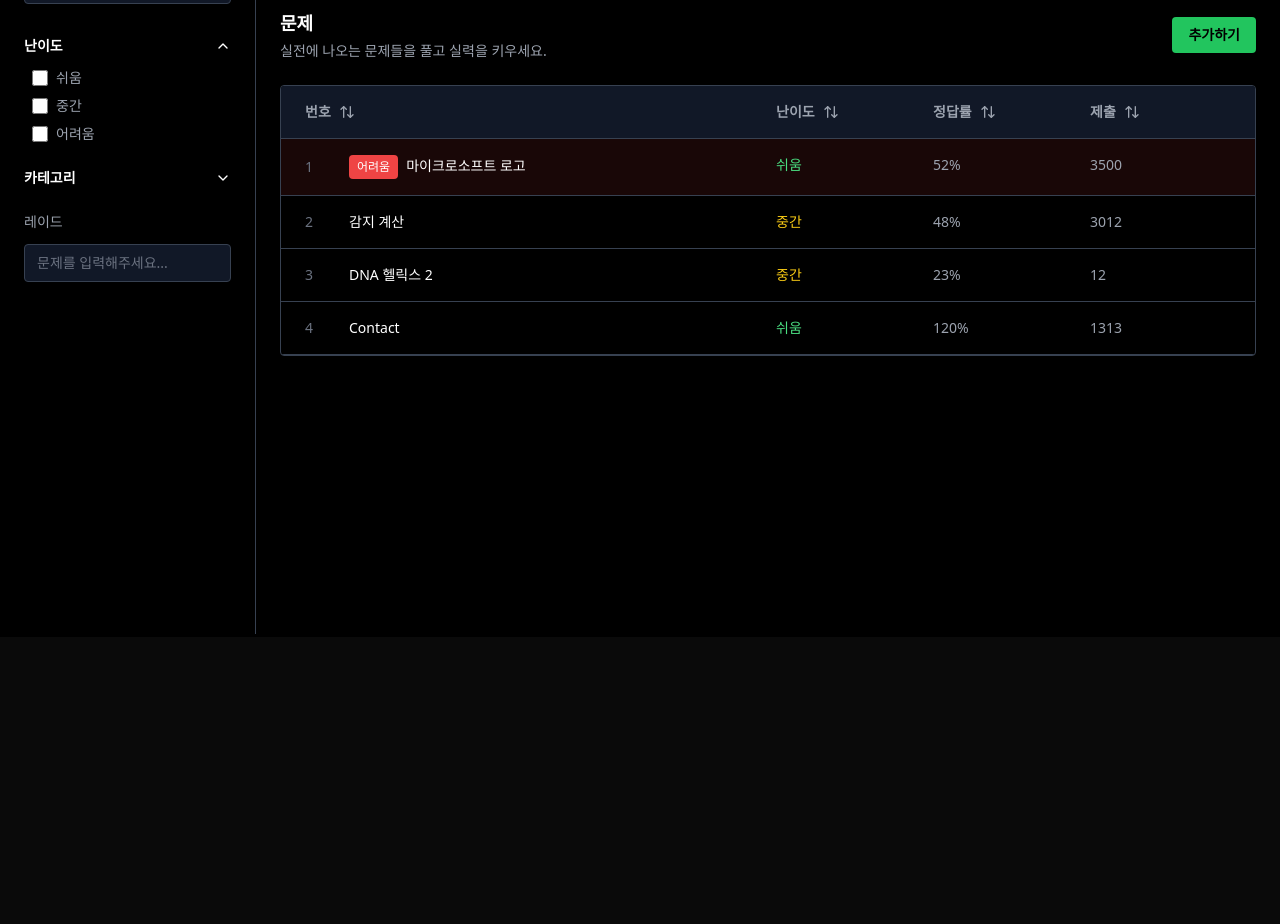
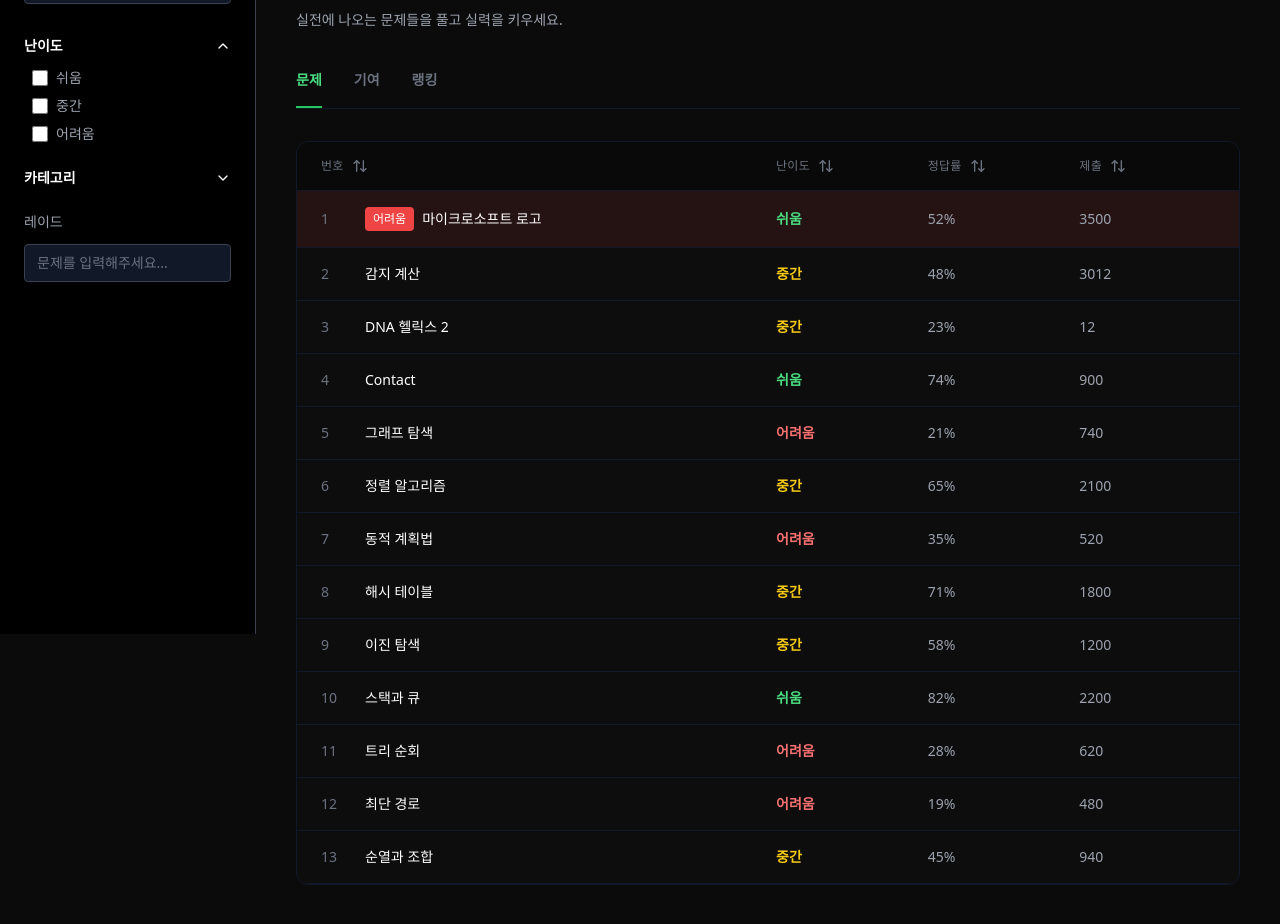
Before and after one commit to Daeduck-Algorithm-Platform/FE, a Next.js app: page / in a window 1280 px wide. Shown: the part 240-1164 px from the top of the page. Before the commit the page ends 877 px from the top, so only its background shows below. Built offline with nearby package versions, Linux system fonts and the light colour scheme.

Commit message:
문제 목록 페이지

```diff
--- a/src/components/ProblemsMainContent.tsx
+++ b/src/components/ProblemsMainContent.tsx
@@ -1,8 +1,17 @@
 "use client";
 
 import Link from "next/link";
-import { ArrowUpDown, Shield } from "lucide-react";
+import { ArrowUpDown } from "lucide-react";
+import { useMemo, useState } from "react";
 import FilterSidebar from "./FilterSidebar";
+
+type FilterState = {
+  keyword: string;
+  difficultyMin: string;
+  difficultyMax: string;
+  status: string;
+  record: string;
+};
 
 interface Problem {
   id: string;
@@ -13,7 +22,11 @@ interface Problem {
   submissionCount: number;
   likes: number;
   solveCount: number;
+  status: "해결" | "미해결" | "실패";
+  record: string;
 }
+
+const solverNames = ["정승우", "강은찬", "조성현", "유재민"] as const;
 
 const problems: Problem[] = [
   {
@@ -25,6 +38,8 @@ const problems: Problem[] = [
     submissionCount: 3500,
     likes: 10,
     solveCount: 3000,
+    status: "해결",
+    record: solverNames[0],
   },
   {
     id: "2",
@@ -35,6 +50,8 @@ const problems: Problem[] = [
     submissionCount: 3012,
     likes: 130,
     solveCount: 700,
+    status: "미해결",
+    record: solverNames[1],
   },
   {
     id: "3",
@@ -45,16 +62,128 @@ const problems: Problem[] = [
     submissionCount: 12,
     likes: 1,
     solveCount: 23,
+    status: "실패",
+    record: solverNames[2],
   },
   {
     id: "4",
     number: 4,
     title: "Contact",
     difficulty: "쉬움",
-    acceptanceRate: 120,
-    submissionCount: 1313,
-    likes: 1012,
+    acceptanceRate: 74,
+    submissionCount: 900,
+    likes: 42,
     solveCount: 120,
+    status: "해결",
+    record: solverNames[3],
+  },
+  {
+    id: "5",
+    number: 5,
+    title: "그래프 탐색",
+    difficulty: "어려움",
+    acceptanceRate: 21,
+    submissionCount: 740,
+    likes: 18,
+    solveCount: 85,
+    status: "미해결",
+    record: solverNames[0],
+  },
+  {
+    id: "6",
+    number: 6,
+    title: "정렬 알고리즘",
+    difficulty: "중간",
+    acceptanceRate: 65,
+    submissionCount: 2100,
+    likes: 75,
+    solveCount: 1500,
+    status: "해결",
+    record: solverNames[1],
+  },
+  {
+    id: "7",
+    number: 7,
+    title: "동적 계획법",
+    difficulty: "어려움",
+    acceptanceRate: 35,
+    submissionCount: 520,
+    likes: 22,
+    solveCount: 210,
+    status: "해결",
+    record: solverNames[0],
+  },
+  {
+    id: "8",
+    number: 8,
+    title: "해시 테이블",
+    difficulty: "중간",
+    acceptanceRate: 71,
+    submissionCount: 1800,
+    likes: 88,
+    solveCount: 1400,
+    status: "해결",
+    record: solverNames[1],
+  },
+  {
+    id: "9",
+    number: 9,
+    title: "이진 탐색",
+    difficulty: "중간",
+    acceptanceRate: 58,
+    submissionCount: 1200,
+    likes: 45,
+    solveCount: 800,
+    status: "해결",
+    record: solverNames[2],
+  },
+  {
+    id: "10",
+    number: 10,
+    title: "스택과 큐",
+    difficulty: "쉬움",
+    acceptanceRate: 82,
+    submissionCount: 2200,
+    likes: 120,
+    solveCount: 2100,
+    status: "해결",
+    record: solverNames[1],
+  },
+  {
+    id: "11",
+    number: 11,
+    title: "트리 순회",
+    difficulty: "어려움",
+    acceptanceRate: 28,
+    submissionCount: 620,
+    likes: 15,
+    solveCount: 180,
+    status: "해결",
+    record: solverNames[1],
+  },
+  {
+    id: "12",
+    number: 12,
+    title: "최단 경로",
+    difficulty: "어려움",
+    acceptanceRate: 19,
+    submissionCount: 480,
+    likes: 8,
+    solveCount: 92,
+    status: "해결",
+    record: solverNames[2],
+  },
+  {
+    id: "13",
+    number: 13,
+    title: "순열과 조합",
+    difficulty: "중간",
+    acceptanceRate: 45,
+    submissionCount: 940,
+    likes: 52,
+    solveCount: 450,
+    status: "미해결",
+    record: solverNames[3],
   },
 ];
 
@@ -72,43 +201,97 @@ const getDifficultyColor = (difficulty: string) => {
 };
 
 export default function ProblemsMainContent() {
+  const [filters, setFilters] = useState<FilterState>({
+    keyword: "",
+    difficultyMin: "",
+    difficultyMax: "",
+    status: "전체",
+    record: "",
+  });
+
+  const handleFilterChange = (next: FilterState) => {
+    setFilters(next);
+  };
+
+  const visibleProblems = useMemo(() => {
+    const order = ["쉬움", "중간", "어려움"];
+
+    return problems.filter((p) => {
+      // 입력 정리
+      const keyword = filters.keyword.trim().toLowerCase();
+      const recordTerm = filters.record.trim().toLowerCase();
+
+      // 키워드: 제목 포함
+      const matchKeyword = keyword
+        ? p.title.toLowerCase().includes(keyword)
+        : true;
+
+      // 난이도: 구간 내 여부
+      const currentIdx = order.indexOf(p.difficulty);
+      const minOk = filters.difficultyMin
+        ? currentIdx >= order.indexOf(filters.difficultyMin)
+        : true;
+      const maxOk = filters.difficultyMax
+        ? currentIdx <= order.indexOf(filters.difficultyMax)
+        : true;
+
+      // 해결 상태
+      const matchStatus =
+        filters.status === "전체" ? true : p.status === filters.status;
+
+      // 레코드: 이름 포함
+      const matchRecord = recordTerm
+        ? p.record.toLowerCase().includes(recordTerm)
+        : true;
+
+      return matchKeyword && minOk && maxOk && matchStatus && matchRecord;
+    });
+  }, [filters]);
+
   return (
-    <div className="flex bg-black">
+    <div className="flex bg-[#0b0b0b] min-h-screen">
       {/* 왼쪽 사이드바 */}
-      <FilterSidebar />
+      <FilterSidebar value={filters} onFilterChange={handleFilterChange} />
 
       {/* 메인 콘텐츠 */}
-      <main className="flex-1 p-6">
-        {/* 탭 */}
-        <div className="flex gap-4 mb-6 border-b border-gray-700 pb-4">
-          <button className="text-green-400 font-semibold text-sm border-b-2 border-green-400 pb-2">
-            문제
-          </button>
-          <button className="text-gray-400 font-semibold text-sm hover:text-gray-300">
-            기여
-          </button>
-          <button className="text-gray-400 font-semibold text-sm hover:text-gray-300">
-            랭킹
-          </button>
-        </div>
-
-        {/* 필터 정보 */}
-        <div className="mb-6 flex items-center justify-between">
+      <main className="flex-1 px-10 py-12">
+        <div className="max-w-6xl mx-auto">
+          {/* 헤더 */}
+          <div className="flex items-start justify-between mb-10">
             <div>
-            <h2 className="text-white font-semibold text-lg">문제</h2>
-            <p className="text-gray-400 text-sm mt-1">
+              <h1 className="text-3xl font-bold text-white">문제</h1>
+              <p className="text-sm text-gray-400 mt-3">
                 실전에 나오는 문제들을 풀고 실력을 키우세요.
               </p>
             </div>
-          <button className="px-4 py-2 rounded bg-green-500 hover:bg-green-600 text-black font-semibold text-sm transition-colors">
-            추가하기
-          </button>
+          </div>
+
+          {/* 탭 */}
+          <div className="flex gap-8 text-sm mb-8 border-b border-gray-900">
+            <Link
+              href="/problems"
+              className="text-green-400 font-bold border-b-2 border-green-500 pb-4"
+            >
+              문제
+            </Link>
+            <Link
+              href="/contribution"
+              className="text-gray-500 font-bold hover:text-gray-300 pb-4 transition-colors"
+            >
+              기여
+            </Link>
+            <Link
+              href="/ranking"
+              className="text-gray-500 font-bold hover:text-gray-300 pb-4 transition-colors"
+            >
+              랭킹
+            </Link>
           </div>
 
           {/* 문제 테이블 */}
-        <div className="rounded border border-gray-700 overflow-hidden">
+          <div className="rounded-xl border border-gray-900 overflow-hidden bg-[#0d0d0d]">
             {/* 테이블 헤더 */}
-          <div className="bg-gray-900 border-b border-gray-700 grid grid-cols-12 gap-4 px-6 py-4 text-sm text-gray-400 font-semibold">
+            <div className="bg-black/30 border-b border-gray-900 grid grid-cols-12 gap-4 px-6 py-4 text-xs tracking-wide text-gray-500 uppercase">
               <div className="col-span-6 flex items-center gap-2 cursor-pointer hover:text-gray-300">
                 번호 <ArrowUpDown size={16} />
               </div>
@@ -124,23 +307,23 @@ export default function ProblemsMainContent() {
             </div>
 
             {/* 테이블 바디 */}
-          {problems.map((problem, index) => (
+            {visibleProblems.map((problem, index) => (
               <Link key={problem.id} href={`/problems/${problem.id}`}>
                 <div
-                className={`grid grid-cols-12 gap-4 px-6 py-4 text-sm border-b border-gray-700 hover:bg-gray-900 transition-colors cursor-pointer ${
-                  index === 0 ? "bg-red-500 bg-opacity-10" : ""
+                  className={`grid grid-cols-12 gap-4 px-6 py-4 text-sm items-center border-b border-gray-900 hover:bg-[#111111] transition-colors ${
+                    index === 0 ? "bg-red-500/10" : ""
                   }`}
                 >
                   {/* 번호와 제목 */}
                   <div className="col-span-6 flex items-center gap-3">
                     <span className="text-gray-500 w-8">{problem.number}</span>
-                  <div className="flex-1">
+                    <div className="flex-1 flex items-center gap-2">
                       {index === 0 && (
-                      <span className="inline-block px-2 py-1 bg-red-500 text-white text-xs rounded mr-2">
+                        <span className="inline-block px-2 py-1 bg-red-500 text-white text-xs rounded">
                           어려움
                         </span>
                       )}
-                    <span className="text-white font-medium hover:text-green-400">
+                      <span className="text-white font-medium hover:text-green-400 transition-colors">
                         {problem.title}
                       </span>
                     </div>
@@ -148,7 +331,7 @@ export default function ProblemsMainContent() {
 
                   {/* 난이도 */}
                   <div
-                  className={`col-span-2 ${getDifficultyColor(
+                    className={`col-span-2 font-semibold ${getDifficultyColor(
                       problem.difficulty
                     )}`}
                   >
@@ -168,6 +351,7 @@ export default function ProblemsMainContent() {
               </Link>
             ))}
           </div>
+        </div>
       </main>
     </div>
   );
```
Lines whose indentation alone changed are shown as unchanged.
